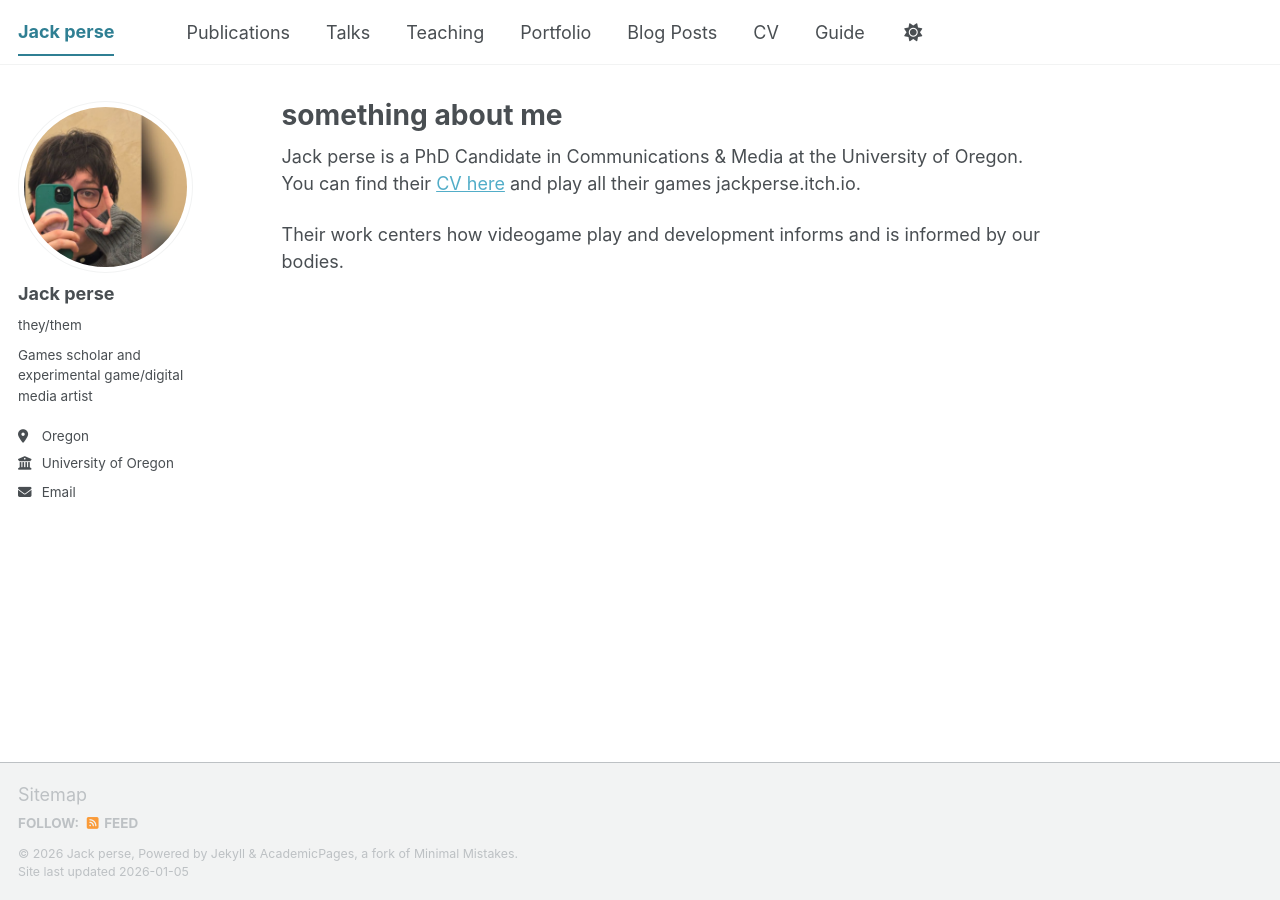
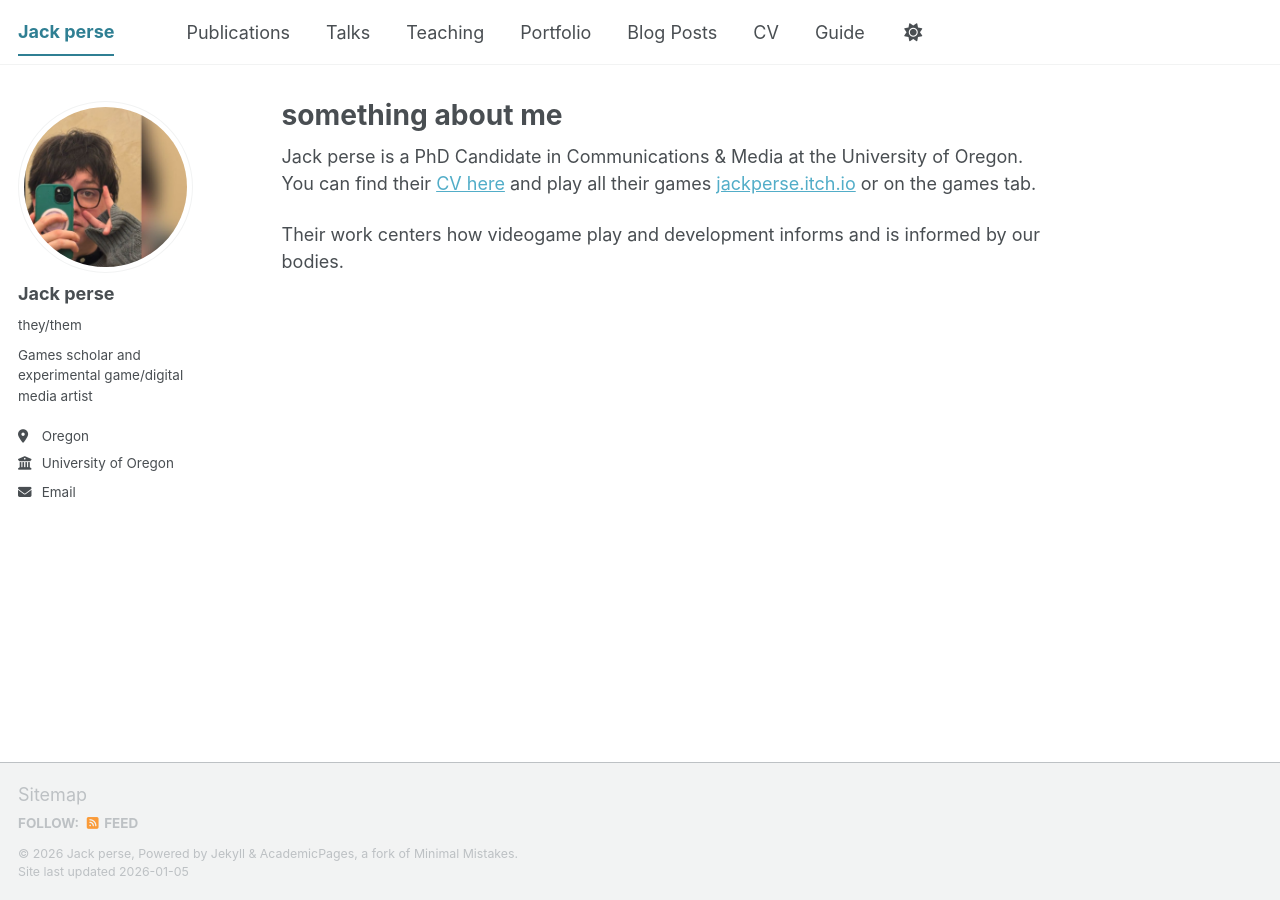
Before and after one commit to jackperse/jackperse.github.io, a Jekyll site: the page built from _pages/about.md, in a window 1280 px wide. Built offline with Jekyll 4.4.1, drawn with Linux system fonts in a browser that asks for light colours; a script bundle is joined from its source files by our own code; library files that are not in the unit come from our copies.

Commit message:
Update about.md

```diff
--- a/_pages/about.md
+++ b/_pages/about.md
@@ -9,6 +9,6 @@ redirect_from:
 
 <!-- side note there was a lot of info in this document so if I have questions about how to use this website i should probably find the original page for this -->
 
-Jack perse is a PhD Candidate in Communications & Media at the University of Oregon. You can find their [CV here](files/Jackperse_CV.docx-1.pdf)  and play all their games jackperse.itch.io.
+Jack perse is a PhD Candidate in Communications & Media at the University of Oregon. You can find their [CV here](files/Jackperse_CV.docx-1.pdf)  and play all their games [jackperse.itch.io](https://jackperse.itch.io/) or on the games tab.
 
 Their work centers how videogame play and development informs and is informed by our bodies.
```
